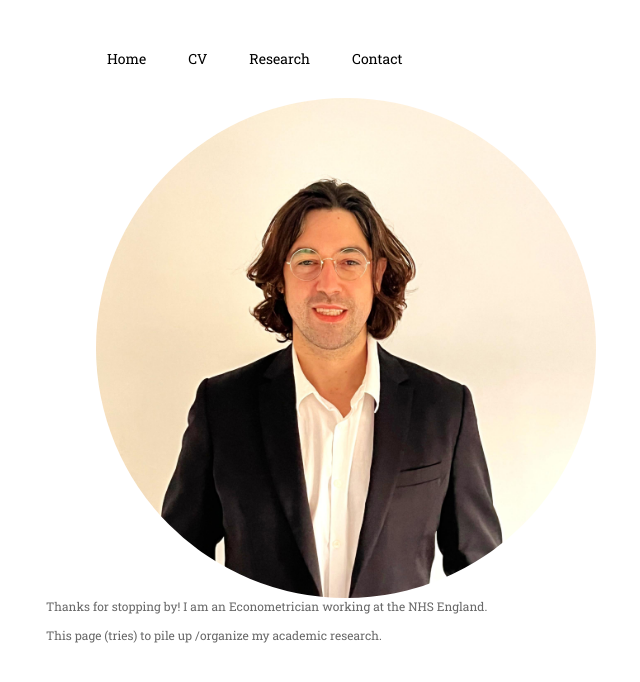
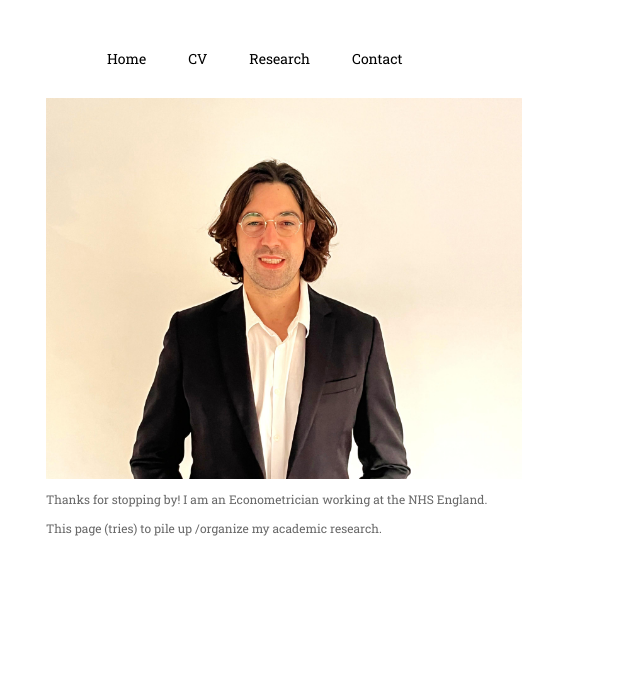
Before and after one commit to MelciorRosselloRoig/MRR.github.io, a plain HTML site: page index.html in a window 1280 px wide. Shown: the part 214-896 px from the top of the page, without its empty margins (356-996 px from the left). Drawn offline with Linux system fonts and the light colour scheme; a web font is replaced by a local one.

Commit message:
Update index.html

```diff
--- a/index.html
+++ b/index.html
@@ -21,8 +21,7 @@
           <li><a href='./research.html'>Research</a></li>
           <li><a href='./contact.html'>Contact</a></li>
         </ul>
-        <img src="./IMG_0610_vb.JPG";
-    style= float:left;width:500px;height:500px;object-fit:cover;border-radius:50%;vertical-align:middle;margin-right:30px;margin-left:50px />
+        <img src="./IMG_0610_vb.JPG" alt="Photo" style="margin: 0; max-width: 100%; height: auto; padding: 0;">
       </center>
       <p align="justify">Thanks for stopping by! I am an Econometrician working at the NHS England. </p>
       <p align="justify"> This page (tries) to pile up /organize my academic research. </p>
```
